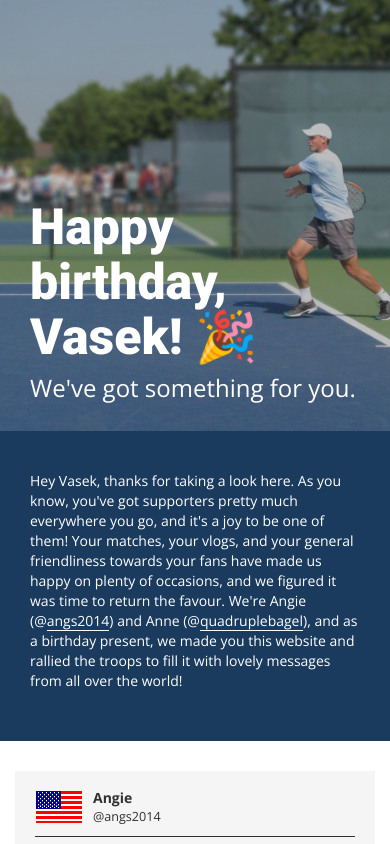
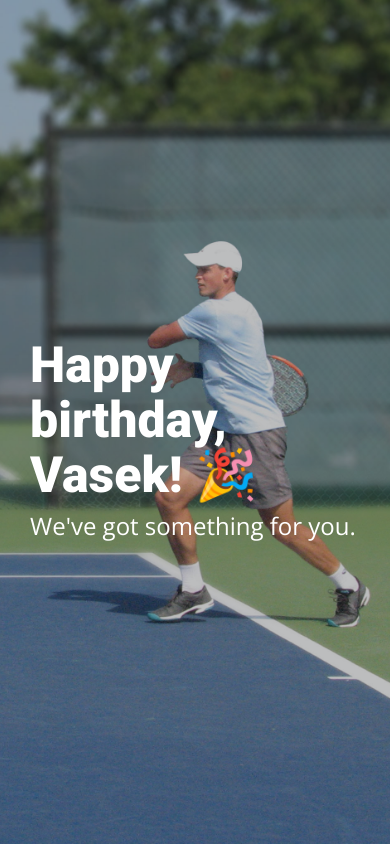
Before and after one commit to happybirthdayvasek/happybirthdayvasek.github.io, a plain HTML site: page index.html in a window 390 px wide. Shown: the top 844 px of the page. Drawn offline with nearby package versions, Linux system fonts and the light colour scheme.

Commit message:
Full screen header on mobile

```diff
--- a/css/styles.css
+++ b/css/styles.css
@@ -112,7 +112,8 @@ div .message {
 
 header.masthead {
   /*margin-bottom: 50px;*/
-  background: no-repeat center center;
+  height: 100vh;
+  background: no-repeat 80% 50%;
   background-color: #868e96;
   background-attachment: scroll;
   position: relative;
@@ -120,6 +121,12 @@ header.masthead {
   -moz-background-size: cover;
   -o-background-size: cover;
   background-size: cover;
+}
+
+@media only screen and (min-width: 768px) {
+	header.masthead {
+		height: fit-content;
+	}
 }
 
 header.masthead .overlay {
@@ -135,7 +142,7 @@ header.masthead .overlay {
 header.masthead .page-heading,
 header.masthead .post-heading,
 header.masthead .site-heading {
-  padding: 20rem 1.5rem 3rem 1.5rem;
+  padding: 40vh 1.5rem 3rem 1.5rem;
   color: white;
 }
 
```
